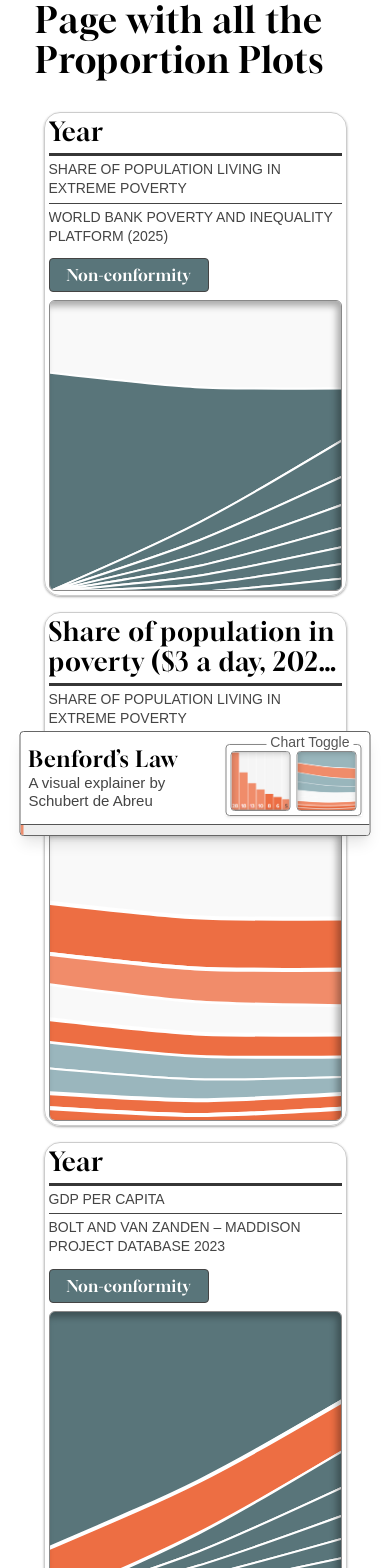
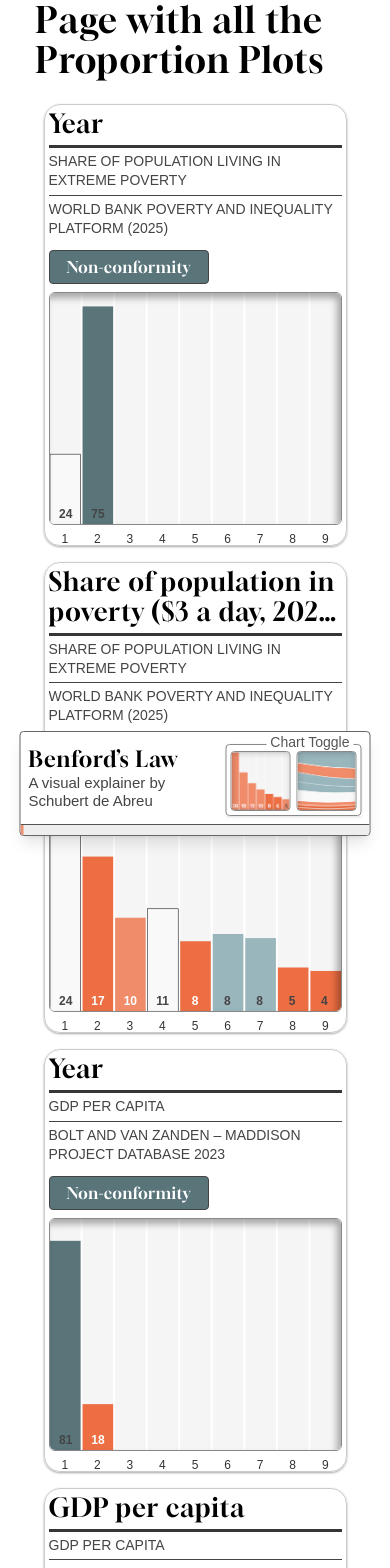
Before and after one commit to schubert-da/benfords-law-explainer, a SvelteKit app: page /proportion-plots in a window 390 px wide. Shown: the top 1568 px of the page. Built offline with nearby package versions, Linux system fonts and the light colour scheme; a web font is replaced by a local one.

Commit message:
enable chart toggling

```diff
--- a/src/lib/components/charts/ChartContainer.svelte
+++ b/src/lib/components/charts/ChartContainer.svelte
@@ -2,7 +2,7 @@
 	import ChartDetails from '$components/DialogBox/ChartDetails.svelte';
 	import BarChart from './BarChart/BarChart.svelte';
 	import ProportionPlot from './ProportionPlot/ProportionPlot.svelte';
-	import { diaglogBoxContent } from '$utils/stores';
+	import { diaglogBoxContent, chosenChart } from '$utils/stores';
 	import { resetDialogBox } from '$utils/utils';
 
 	export let data;
@@ -49,7 +49,7 @@
 
 <div
 	class:compact-chart={isCompact}
-	class="chart-container flex h-full flex-col justify-between rounded-2xl border-[1px] border-[#ccc] p-1 md:p-4"
+	class="chart-container flex h-full cursor-pointer flex-col justify-between rounded-2xl border-[1px] border-[#ccc] p-1 md:p-4"
 	style:max-width="{maxWidth}px"
 	role="region"
 	aria-label="Chart container"
@@ -109,9 +109,9 @@
 	</div>
 
 	<div class="chart relative w-full">
-		{#if chartType === 'proportion'}
+		{#if $chosenChart === 'proportion'}
 			<ProportionPlot {data} />
-		{:else if chartType === 'barchart'}
+		{:else if $chosenChart === 'barchart'}
 			<BarChart {colorMapping} {data}></BarChart>
 		{/if}
 	</div>
--- a/src/lib/utils/stores.js
+++ b/src/lib/utils/stores.js
@@ -5,3 +5,5 @@ export let scrollerState = new writable({
     progress: 0,
     index: 0
 });
+
+export let chosenChart = new writable("barchart");
--- a/src/styles/app.css
+++ b/src/styles/app.css
@@ -132,4 +132,9 @@ svelte-scroller-background-container {
     body {
         font-size: 17px;
     }
+
+    section {
+        gap: 1.5rem;
+        margin-bottom: 4rem;
+    }
 }
```
